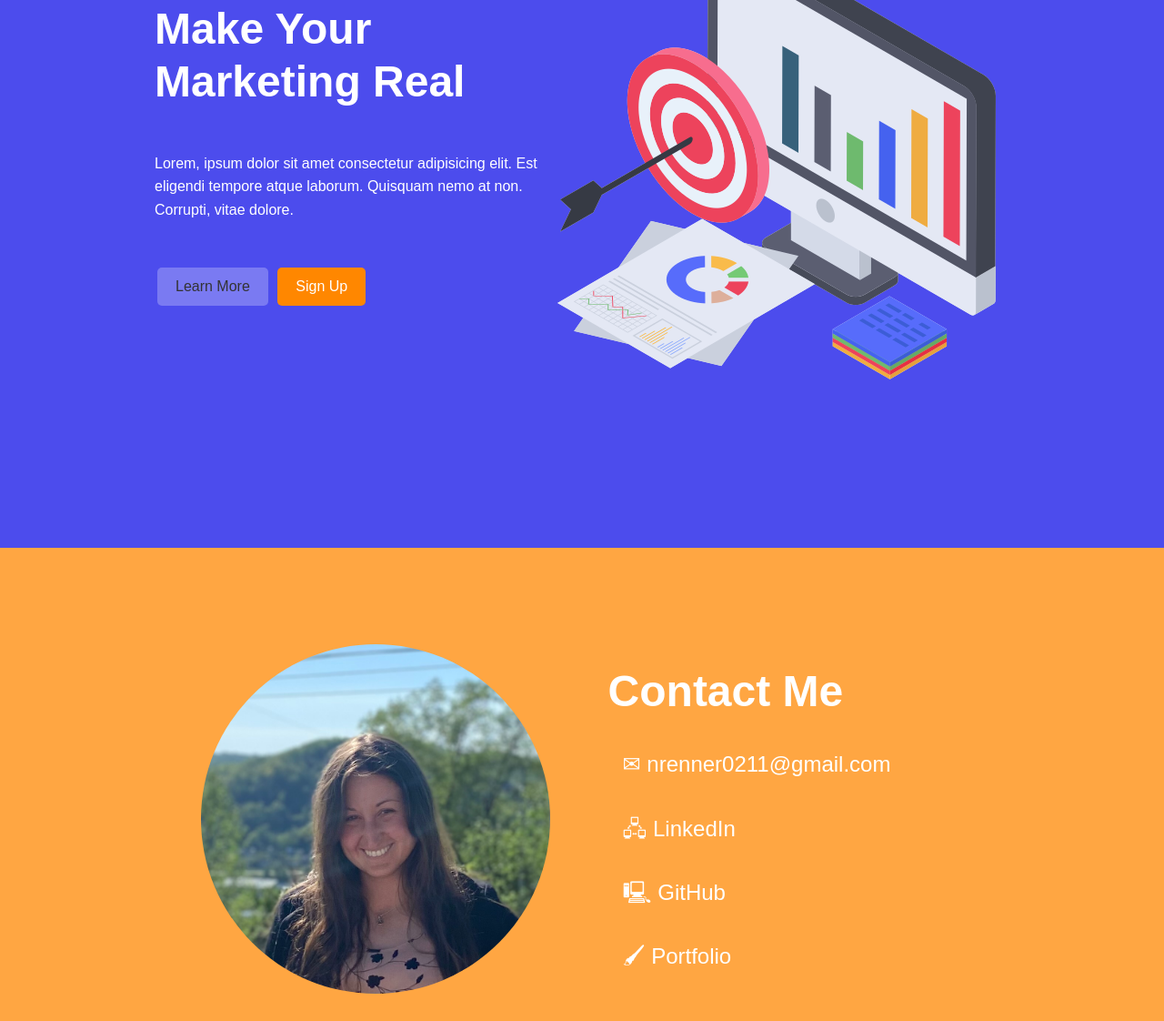
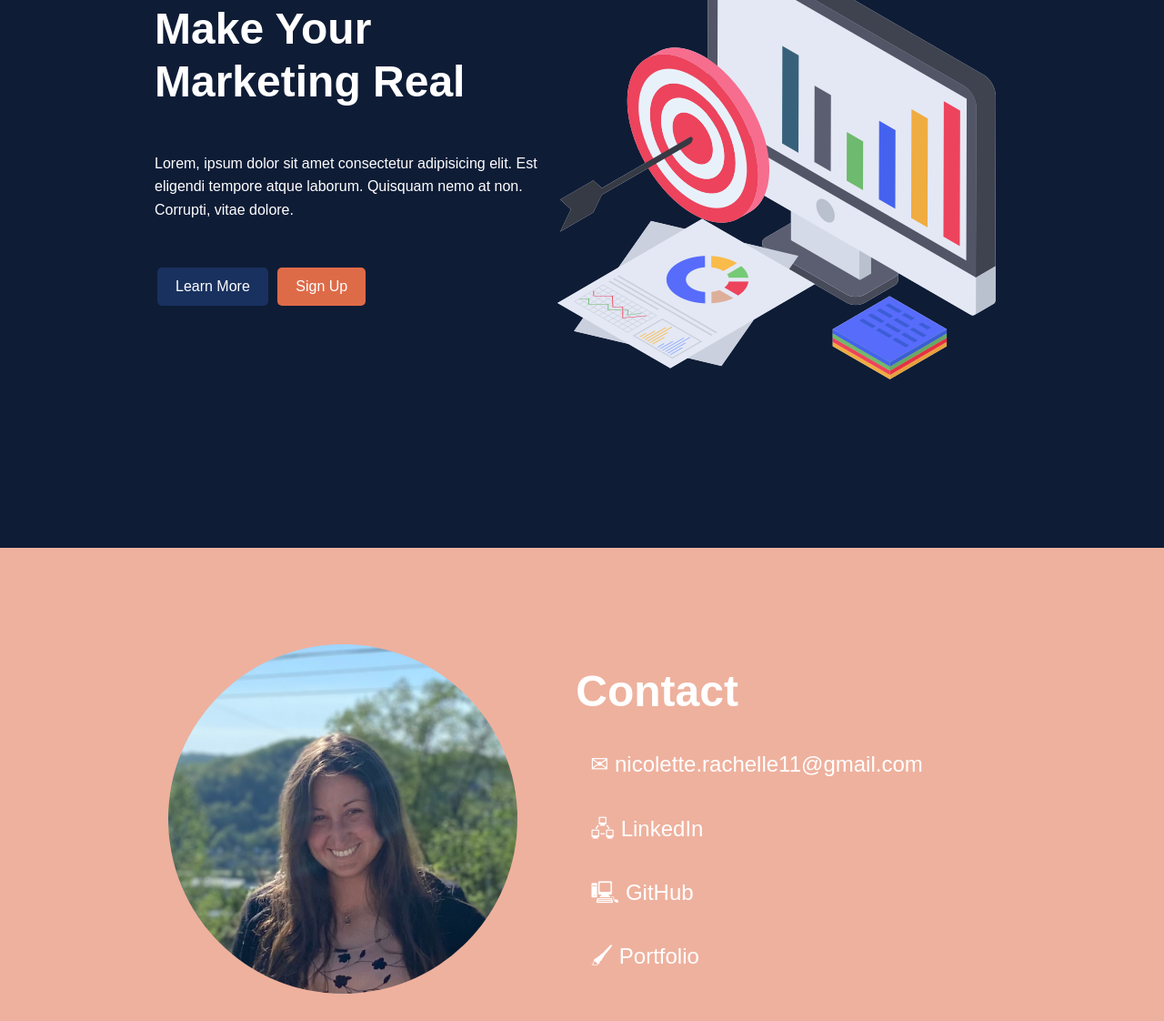
Before and after one commit to nrenner0211/sass-landing, a plain HTML site: page index.html in a window 1280 px wide. Shown: the part 246-1368 px from the top of the page at 91% size. Drawn offline with Linux system fonts and the light colour scheme.

Commit message:
touch up

```diff
--- a/index.html
+++ b/index.html
@@ -46,11 +46,11 @@
             />
             <div class="m-2">
                 <h1>
-                    Contact Me
+                    Contact
                 </h1>
                 <ul>
                     <li>
-                        <a href="mailto://nrenner0211@gmail.com">&#9993; nrenner0211@gmail.com</a>
+                        <a href="mailto://nicolette.rachelle11@gmail.com">&#9993; nicolette.rachelle11@gmail.com</a>
                     </li>
                     <li>
                         <a href="https://www.linkedin.com/in/nicolette-renner/">&#128423; LinkedIn</a>
--- a/scss/_config.scss
+++ b/scss/_config.scss
@@ -1,15 +1,13 @@
 $font-stack: Arial, Helvetica, sans-serif;
-$light-color: #f4f4f4;
-$primary-color: #4c4ced;
-//$primary-color: #ffefb5;
-$secondary-color: #ff8700;
+$primary-color: #0E1C36;
+$secondary-color: #DE6B48;
 
 // set text color based on bg
 @function set-text-color($color) {
     @if(lightness($color) > 70) {
-        @return #333;
+        @return #2D3142;
     } @else {
-        @return #fff;
+        @return #FFFFFF;
     }
 }
 
--- a/scss/style.scss
+++ b/scss/style.scss
@@ -13,7 +13,6 @@ a {
 }
 
 body {
-    background-color: $light-color;
     font-family: $font-stack;
     line-height: 1.6;
 }
@@ -67,7 +66,7 @@ body {
 }
 
 .footer {
-    @include set-background(lighten($secondary-color, 13%));
+    @include set-background(lighten($secondary-color, 20%));
     height: rem;
 
     &-content {
@@ -83,6 +82,7 @@ body {
         h1 {
             font-size: 3rem;
             line-height: 1.9;
+            color: set-text-color($secondary-color);
         }
 
         ul {
@@ -95,7 +95,7 @@ body {
 
         a {
             font-size: 1.5rem;
-            color: set-text-color($primary-color);
+            color: set-text-color($secondary-color);
         }
 
         a:hover {
```
Also changed, not shown: scss/style.css, 1 other file.
